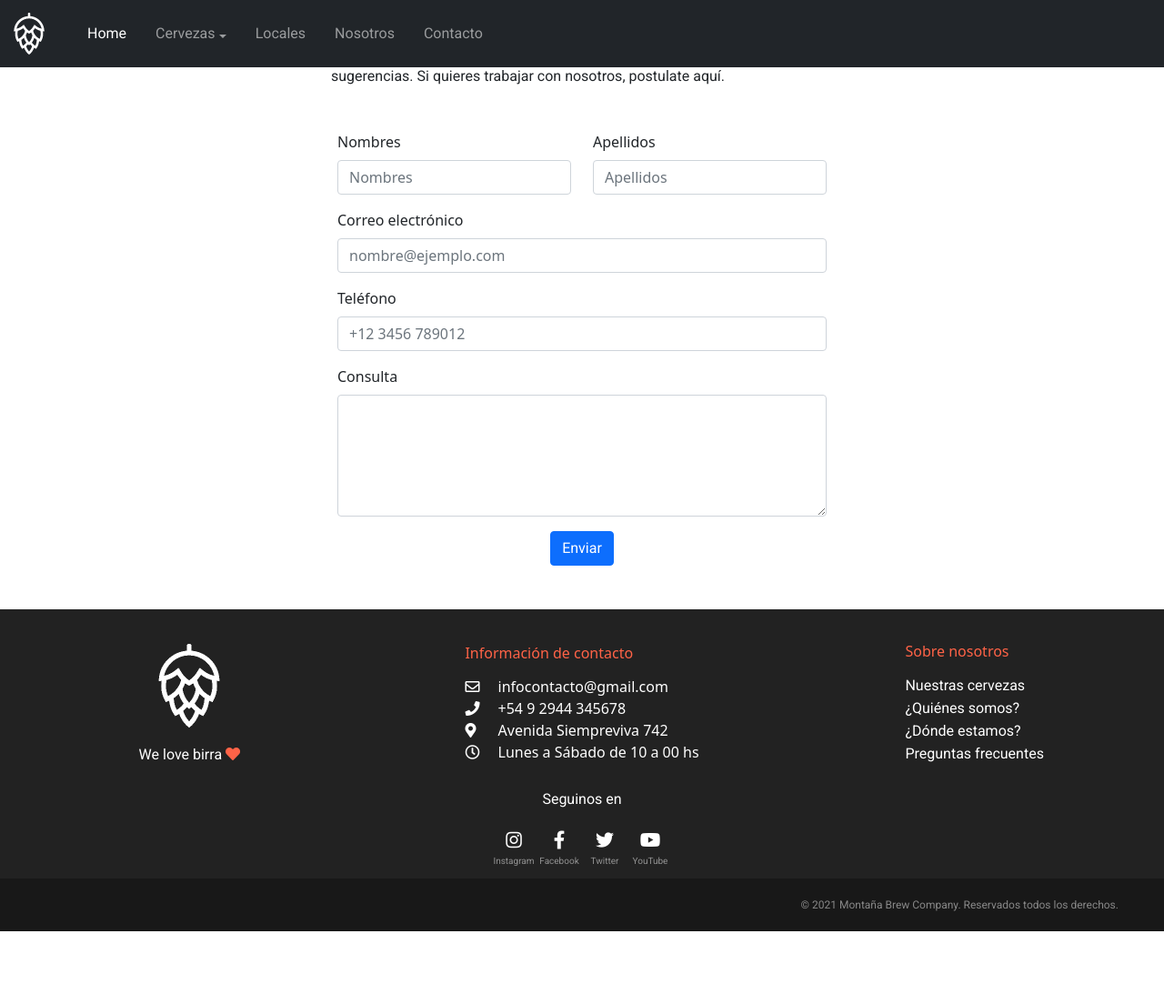
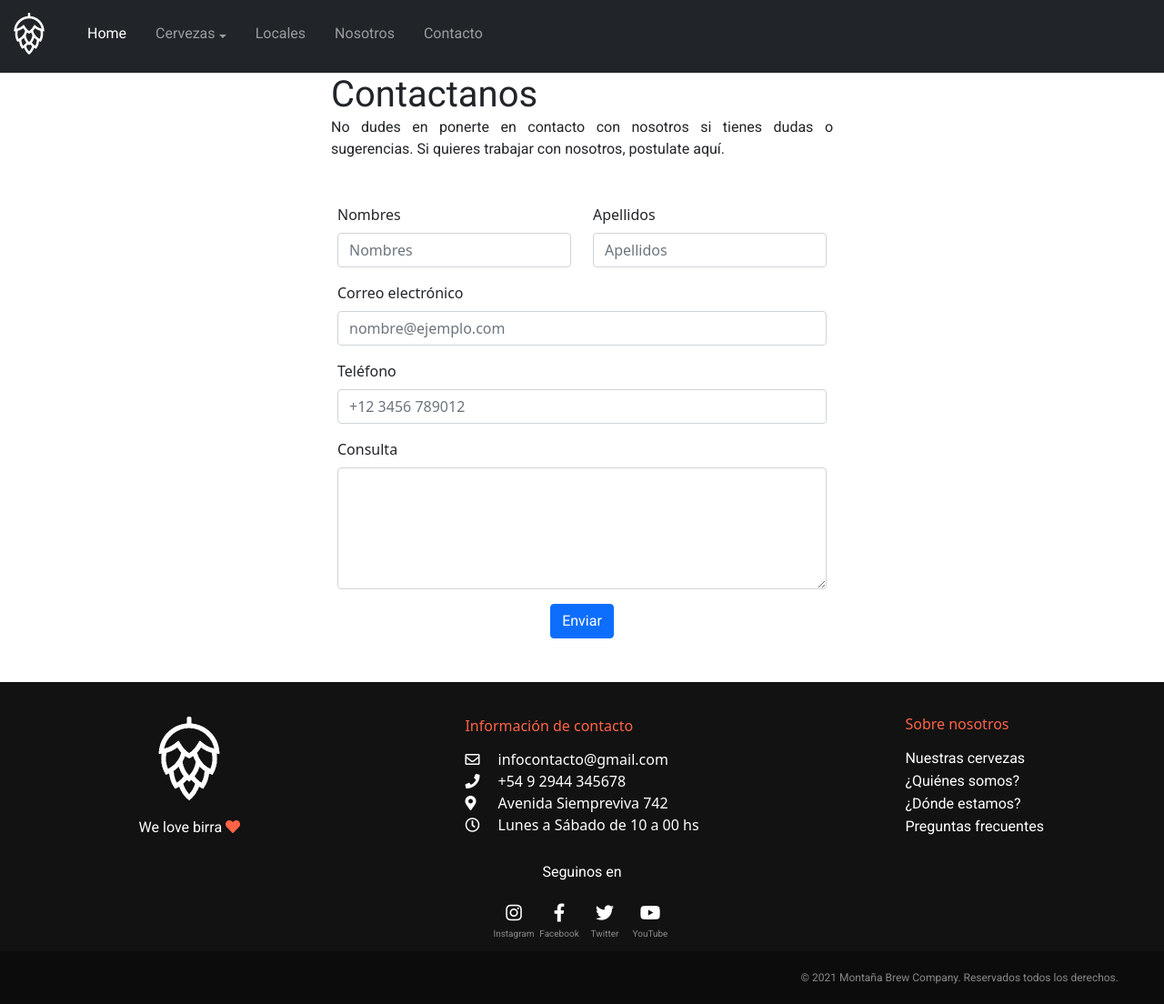
Before and after one commit to ulloazhector/coder, a website: page contacto.html in a window 1280 px wide. Shown: the whole page at 91% size. Before the commit the page ends 1024 px from the top, so only its background shows below. Drawn offline with nearby package versions, Linux system fonts and the light colour scheme.

Commit message:
cambio en devel orange

```diff
--- a/contacto.html
+++ b/contacto.html
@@ -17,9 +17,9 @@
     <link rel="shortcut icon" href="images/favicon.ico" type="image/x-icon">
     <title>Contactanos | Cervecería Montaña</title>
 </head>
-<body>
+<body id="body-contact">
 
-    <header>
+    <header class="header header-contact">
         <!-- Menú -->
         <nav class="navbar navbar-expand-lg navbar-dark bg-dark">
             <div class="container-fluid">
@@ -66,19 +66,22 @@
 
 
     <!-- Contacto... -->
+    <main class="main-contact">
 
-    <!-- Acá incluiría formularios, para luego comunicarme con el cliente -->
-    <h1 class="encabezado-contacto">
-        Formulario de contacto
+        <article class="article-contact">
+            <h1 class="h1-contacto">
+                Contactanos
             </h1>
             <p class="contacto-descr">
                 No dudes en ponerte en contacto con nosotros si tienes dudas o sugerencias.
                 Si quieres trabajar con nosotros, postulate aquí.
             </p>
+        </article>
 
 
 
         <!-- Formulario hecho con bs -->
+        <section class="form-contact">
             <div class="container d-flex justify-content-center mb-5 mt-5">
                 <div class="row">
 
@@ -87,50 +90,58 @@
                         <div class="row">
 
                             <div class="col-sm-6">
+                                <!-- Label Nombres -->
                                 <div class="form-group mb-3">
                                     <label for="exampleFormControlInput1" class="form-label">Nombres</label>
                                     <input required="" type="text" class="form-control" id="id_name" name="name" placeholder="Nombres" value="">
                                 </div>
                             </div>
-
                             <div class="col-sm-6">
+                                <!-- Label Apellidos -->
                                 <div class="form-group mb-3">
                                     <label for="exampleFormControlInput1" class="form-label">Apellidos</label>
-                            <input required="" type="text" class="form-control" id="id_lastname" name="email" placeholder="Apellidos" value="">
-                        </div>
+                                    <input required="" type="text" class="form-control" id="id_lastname" name="last_name" placeholder="Apellidos" value="">
                                 </div>
                             </div>
 
+                        </div>
+                        <!-- Label Email -->
                         <div class="mb-3">
                             <label for="exampleFormControlInput1" class="form-label">Correo electrónico</label>
                             <input type="email" class="form-control" id="exampleFormControlInput1" placeholder="nombre@ejemplo.com">
                         </div>
 
+                        <!-- Label Tel -->
                         <div class="mb-3">
                             <label for="exampleFormControlInput2" class="form-label">Teléfono</label>
-                    <input type="text" class="form-control" id="exampleFormControlInput2" placeholder="+12 3456 789012">
+                            <input type="tel" class="form-control" id="exampleFormControlInput2" placeholder="+12 3456 789012">
                         </div>
 
+                        <!-- Label Consulta -->
                         <div class="mb-3">
                             <label for="exampleFormControlTextarea3" class="form-label">Consulta</label>
                             <textarea class="form-control" id="exampleFormControlTextarea3" rows="5"></textarea>
                         </div>
 
+                        <!-- Botón Enviar -->
                         <div class="text-center">
                             <a href="#" class="btn btn-primary">Enviar</a>
                         </div>
 
                     </div>
-
                 </div>
             </div>
+        </section>
+
+
+    </main>
 
 
 
 
 
     <!-- Footer -->
-    <footer class="footer">
+    <footer class="footer footer-contact">
         <!-- Logo junto con slogan -->
         <section class="logo-footer">
             <img src="images/logo-hops.png" alt="Logo" class="logo-footer__image">
@@ -141,7 +152,7 @@
         <!-- Sección Contacto -->
         <section class="contacto">
             <ul class="contacto__list">
-                <li>Información de contacto</li>
+                <li class="contact__first-item">Información de contacto</li>
                 <li><i class="far fa-envelope"></i> infocontacto@gmail.com</li>
                 <li><i class="fas fa-phone"></i> +54 9 2944 345678</li>
                 <li><i class="fas fa-map-marker-alt"></i> Avenida Siempreviva 742</li>
@@ -152,7 +163,7 @@
         <!-- Sección FAQs -->
         <section class="preguntas">
             <ul class="preguntas__list">
-                <li>Sobre nosotros</li>
+                <li class="preguntas__first-item">Sobre nosotros</li>
                 <li><a href="cervezas.html">Nuestras cervezas</a></li>
                 <li><a href="nosotros.html">¿Quiénes somos?</a></li>
                 <li><a href="locales.html">¿Dónde estamos?</a></li>
@@ -177,6 +188,7 @@
             <p class="derechos__text">© 2021 Montaña Brew Company. Reservados todos los derechos.</p>
         </section>
     </footer>
+    <!-- Fin Footer -->
 
 
     <script src="https://cdn.jsdelivr.net/npm/@popperjs/core@2.9.3/dist/umd/popper.min.js" integrity="sha384-eMNCOe7tC1doHpGoWe/6oMVemdAVTMs2xqW4mwXrXsW0L84Iytr2wi5v2QjrP/xp" crossorigin="anonymous"></script>
--- a/scss/_contacto.scss
+++ b/scss/_contacto.scss
@@ -1,4 +1,4 @@
-.encabezado-contacto, .contacto-descr{
+.h1-contacto, .contacto-descr{
     width: 100%;
     max-width: 592px;
     padding: 0 20px;
@@ -8,3 +8,22 @@
 // .encabezado-contacto{
 //     margin: 20px auto;
 // }
+
+#body-contact{
+    //height: 100vh;
+    display: grid;
+    grid-template-rows: 80px 1fr auto;
+    grid-template-columns: 1fr;
+    grid-template-areas: "header-contact"
+                         "main-contact"
+                         "footer-contact";
+    .header-contact{
+        grid-area: header-contact;
+    }
+    .main-contact{
+        grid-area: main-contact;
+    }
+    .footer-contact{
+        grid-area: footer-contact;
+    }
+}
--- a/scss/_footer.scss
+++ b/scss/_footer.scss
@@ -12,8 +12,9 @@
   justify-items: center;
   align-items: center;
   gap: 15px;
+  margin: 0;
   padding: 20px 0 0 0;
-  background-color: #222222;
+  background-color: #121212;
 
   .logo-footer {
     grid-area: logo-slogan;
@@ -38,7 +39,7 @@
       @include mandp(0, 0);
       width: auto;
       list-style: none;
-      &::first-line {
+      .contact__first-item {
         line-height: 50px;
         color: $prim-clr;
       }
@@ -55,7 +56,7 @@
     .preguntas__list {
       @include mandp(0, 0);
       list-style: none;
-      &::first-line {
+      .preguntas__first-item {
         line-height: 50px;
         color: $prim-clr;
       }
@@ -126,7 +127,7 @@
         top: 20px;
         background-color: transparent;
         z-index: 0;
-        transition: background .31s;
+        transition: background .3s;
       }
       &:hover{
         background-color: #313539;
@@ -154,14 +155,15 @@
 
   .derechos{
     grid-area: derechos;
+    align-self: end;
+    margin: 0;
+    padding:20px 0;
     width: 100%;
-    font-size: 12px;
-    height: 30px;
+    background-color: #0c0c0c;
     .derechos__text{
-      padding: 20px;
-      padding-right: 50px;
-      margin: 0;
-      background-color: #181818;
+      font-size: 12px;
+      padding: 0 50px;
+      margin:0;
       color: #888;
       //font-family: 'Open Sans';
       text-align: end;
--- a/scss/_menu.scss
+++ b/scss/_menu.scss
@@ -1,12 +1,16 @@
 @import 'mixins';
 @import 'tools';
 
+.header{
 
+    position: fixed;
+    //top: 0;
+
+    width: 100%;
 .navbar{
-    position: fixed;
     z-index: 10;
-    width: 100%;
     padding: 0;
+    padding-bottom: 6px;
     .container-fluid{
         .logo-image{
             @include sizes(64px,64px);
@@ -99,7 +103,7 @@
                 height: 0px;
                 padding: 0;
                 border: 0;
-                transition: all .2s;
+                transition: all .1s;
                 .dropdown-item{
                     display: none;
                 }
@@ -148,3 +152,4 @@
         }
     }
 }
+}
```
Also changed, not shown: cervezas.html (+3 -2 lines), index.html (+2 -2 lines), locales.html (+3 -2 lines), nosotros.html (+3 -2 lines), css/style.css, 1 other file. Lines whose indentation alone changed are shown as unchanged.
